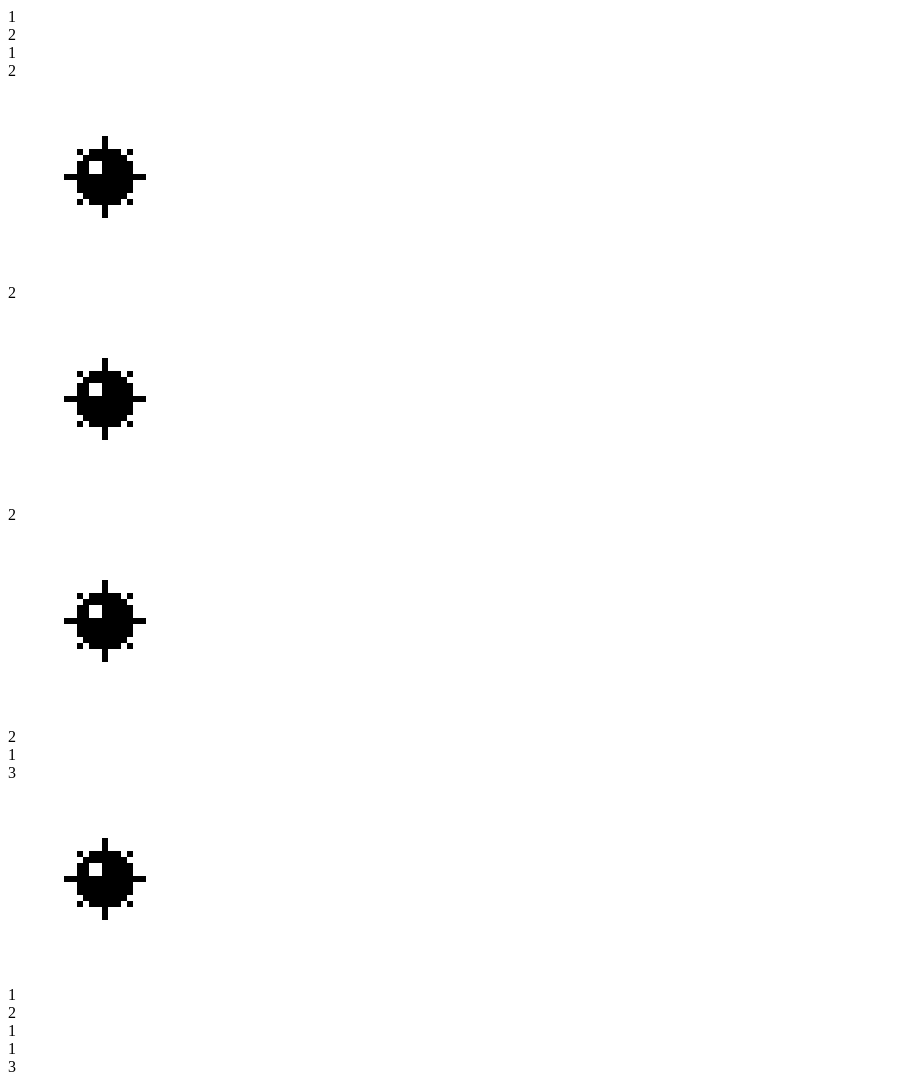
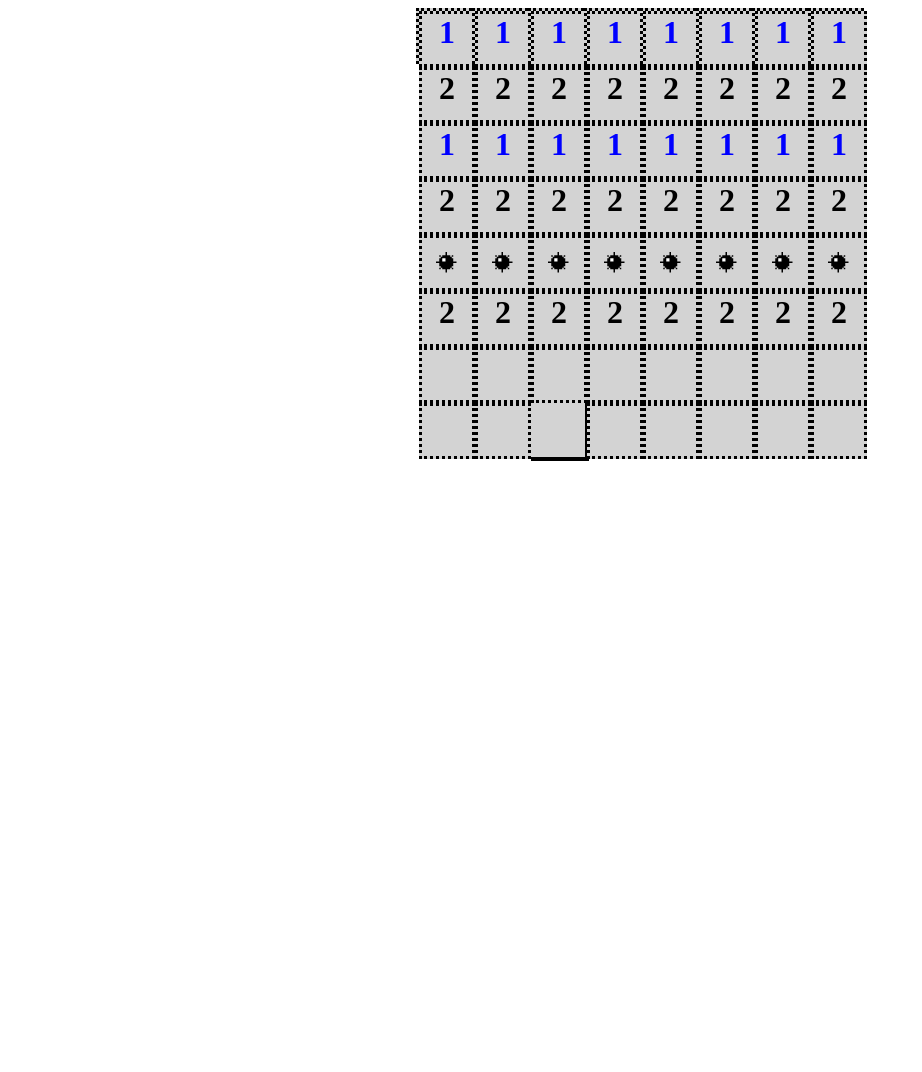
Before and after one commit to corentinnys/minor-challenge, a plain HTML site: page index.html in a window 1280 px wide. Shown: the top 1072 px of the page, without its empty margins (0-922 px from the left). After the commit the page ends 800 px from the top, so only its background shows below. Drawn offline with Linux system fonts and the light colour scheme.

Commit message:
implementation of the css for the map and addition of div in the html

```diff
--- a/css/styles.css
+++ b/css/styles.css
@@ -0,0 +1,25 @@
+section {
+    display: flex;
+    justify-content: center;
+}
+div{
+    width: 50px;
+    height: 50px;
+    text-align: center;
+    background: lightgray;
+    border: 3px  dotted black;
+    font-size: 2rem;
+    font-weight: 700;
+}
+
+.blue{
+    color: blue
+}
+img{
+    width: 100%
+}
+.case-pleine{
+    border: 2px solid lightgray;
+    -webkit-box-shadow: 2px 2px 0px 2px #000000;
+    box-shadow: 2px 2px 0px 2px #000000;
+}
--- a/index.html
+++ b/index.html
@@ -2,75 +2,93 @@
 <html lang="en">
 <head>
     <meta charset="UTF-8">
-    <link rel="stylesheet" href=css/"styles.css">
+    <link rel="stylesheet" href="css/styles.css">
     <title>Title</title>
 </head>
 <body>
     <section>
-        <div>1</div>
+        <div class="col">
+            <div class="blue">1</div>
             <div>2</div>
-        <div>1</div>
+            <div class="blue">1</div>
             <div>2</div>
             <div><img src="assets/pictures/bomb.gif" alt=""></div>
             <div>2</div>
             <div></div>
             <div></div>
-        <div><img src="assets/pictures/bomb.gif" alt=""></div>
+        </div>
+        <div class="col">
+            <div class="blue">1</div>
+            <div>2</div>
+            <div class="blue">1</div>
             <div>2</div>
             <div><img src="assets/pictures/bomb.gif" alt=""></div>
             <div>2</div>
-        <div>1</div>
-        <div>3</div>
-        <div><img src="assets/pictures/bomb.gif" alt=""></div>
-        <div></div>
-        <div>1</div>
-        <div>2</div>
-        <div>1</div>
-        <div>1</div>
-        <div></div>
-        <div>3</div>
-        <div><img src="assets/pictures/bomb.gif" alt=""></div>
             <div></div>
             <div></div>
+        </div>
+        <div class="col">
+            <div class="blue">1</div>
+            <div>2</div>
+            <div class="blue">1</div>
+            <div>2</div>
+            <div><img src="assets/pictures/bomb.gif" alt=""></div>
+            <div>2</div>
+            <div></div>
+            <div class="case-pleine"></div>
+        </div>
+        <div class="col">
+            <div class="blue">1</div>
+            <div>2</div>
+            <div class="blue">1</div>
+            <div>2</div>
+            <div><img src="assets/pictures/bomb.gif" alt=""></div>
+            <div>2</div>
             <div></div>
             <div></div>
-        <div></div>
-        <div>1</div>
-        <div>3</div>
+        </div>
+        <div class="col">
+            <div class="blue">1</div>
+            <div>2</div>
+            <div class="blue">1</div>
+            <div>2</div>
             <div><img src="assets/pictures/bomb.gif" alt=""></div>
-        <div></div>
-        <div>1</div>
-        <div>1</div>
+            <div>2</div>
             <div></div>
             <div></div>
-        <div>1</div>
+        </div>
+        <div class="col">
+            <div class="blue">1</div>
+            <div>2</div>
+            <div class="blue">1</div>
+            <div>2</div>
             <div><img src="assets/pictures/bomb.gif" alt=""></div>
+            <div>2</div>
             <div></div>
             <div></div>
-        <div></div>
+        </div>
+        <div class="col">
+            <div class="blue">1</div>
+            <div>2</div>
+            <div class="blue">1</div>
+            <div>2</div>
             <div><img src="assets/pictures/bomb.gif" alt=""></div>
-        <div>1</div>
+            <div>2</div>
             <div></div>
             <div></div>
+        </div>
+        <div class="col">
+            <div class="blue">1</div>
             <div>2</div>
+            <div class="blue">1</div>
             <div>2</div>
-        <div>3</div>
             <div><img src="assets/pictures/bomb.gif" alt=""></div>
-        <div>1</div>
-        <div>1</div>
+            <div>2</div>
             <div></div>
             <div></div>
-        <div>1</div>
-        <div><img src="assets/pictures/bomb.gif" alt=""></div>
-        <div></div>
-        <div></div>
-        <div></div>
-        <div></div>
-        <div></div>
-        <div>1</div>
-        <div></div>
-        <div></div>
-        <div></div>
+        </div>
+
+
     </section>
 
 </body>
```
Lines whose indentation alone changed are shown as unchanged.
